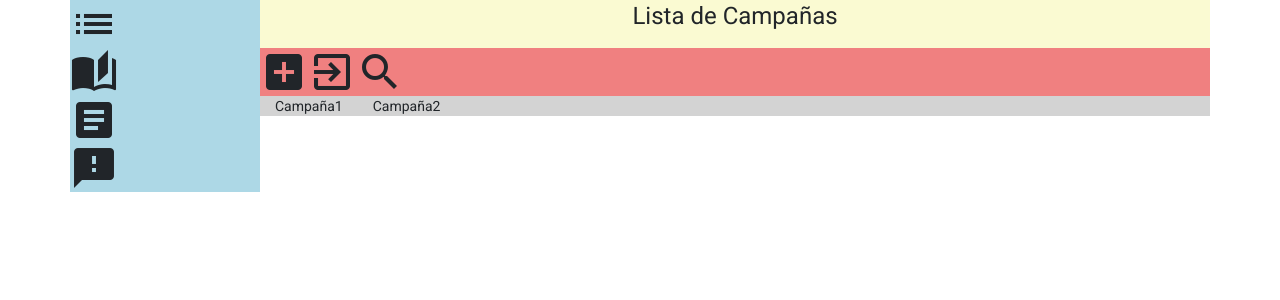
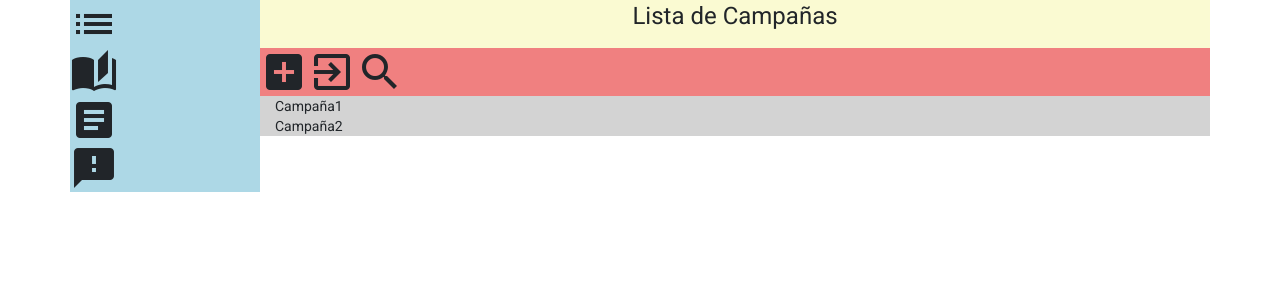
Before and after one commit to figuraocho/escriba, an Angular app: page / in a window 1280 px wide. Shown: the top 300 px of the page. Built offline with nearby package versions, Linux system fonts and the light colour scheme.

Commit message:
el diseño va tomando forma

```diff
--- a/src/app/campaign/campaign.component.html
+++ b/src/app/campaign/campaign.component.html
@@ -24,10 +24,10 @@
         <span class="material-icons md-48">search</span>
       </div>
       <div class="row" style="background-color:lightgrey;">
-        <div *ngFor="let campaign of campaignList;let campaignIndex = index">
-          <div class="col">
-            <a data-toggle="collapse" data-target="#demo{{campaign}}">{{campaign.name}}</a>
-            <div class="collapse" id="demo{{campaign}}">
+        <div *ngFor="let campaign of campaignList;let campaignIndex = index" class="col-12">
+          <div (click)="onToggleContent(campaignIndex)" style="cursor: pointer;">{{campaign.name}}</div>
+          <!-- <a data-toggle="collapse" href="#demo{{campaignIndex}}" onclick="return false;">{{campaign.name}}</a> -->
+          <div class="collapse" id="demo{{campaignIndex}}">
             <!-- <p><b>Nombre</b> {{campaign.name}} <button (click)="onDeleteCampaing(campaignIndex)">Delete Campaign</button> </p>-->
             <p><b>Ambientacion</b> {{campaign.setting}}</p>
             <p><b>Sistema</b> {{campaign.system}}</p>
@@ -48,7 +48,6 @@
             <textarea rows="4" cols="60" class="newSession"></textarea><button (click)="onAddSession(campaignIndex)">Add
               Session</button>
             <br>
-            </div>
           </div>
         </div>
       </div>
--- a/src/app/campaign/campaign.component.ts
+++ b/src/app/campaign/campaign.component.ts
@@ -1,7 +1,6 @@
 import { Component, OnDestroy, OnInit } from '@angular/core';
 import { FormControl, FormGroup } from '@angular/forms';
 import { Subscription } from 'rxjs';
-import { MatIconModule } from '@angular/material/icon';
 
 import { Campaign } from './campaign.model';
 import { CampaignService } from './campaign.service';
@@ -15,6 +14,7 @@ export class CampaignComponent implements OnInit, OnDestroy {
   campaignList: Campaign[] = [];
   private subscripcion!: Subscription;
   campaignForm!: FormGroup;
+  campaignsLines!: HTMLCollection;
 
   constructor(private campaignService: CampaignService) {}
 
@@ -31,6 +31,20 @@ export class CampaignComponent implements OnInit, OnDestroy {
       system: new FormControl(''),
       description: new FormControl(''),
     });
+    this.getCampaignLines();
+  }
+
+  getCampaignLines() {
+    this.campaignsLines = document.getElementsByClassName('collapse');
+  }
+
+  onToggleContent(campaignIndex: number) {
+    const campaignData = this.campaignsLines.item(campaignIndex)!;
+    if (campaignData.className === 'collapse') {
+      campaignData.className = 'collapse show';
+    } else {
+      campaignData.className = 'collapse';
+    }
   }
 
   onDeleteCampaing(index: number) {
```
Lines whose indentation alone changed are shown as unchanged.
